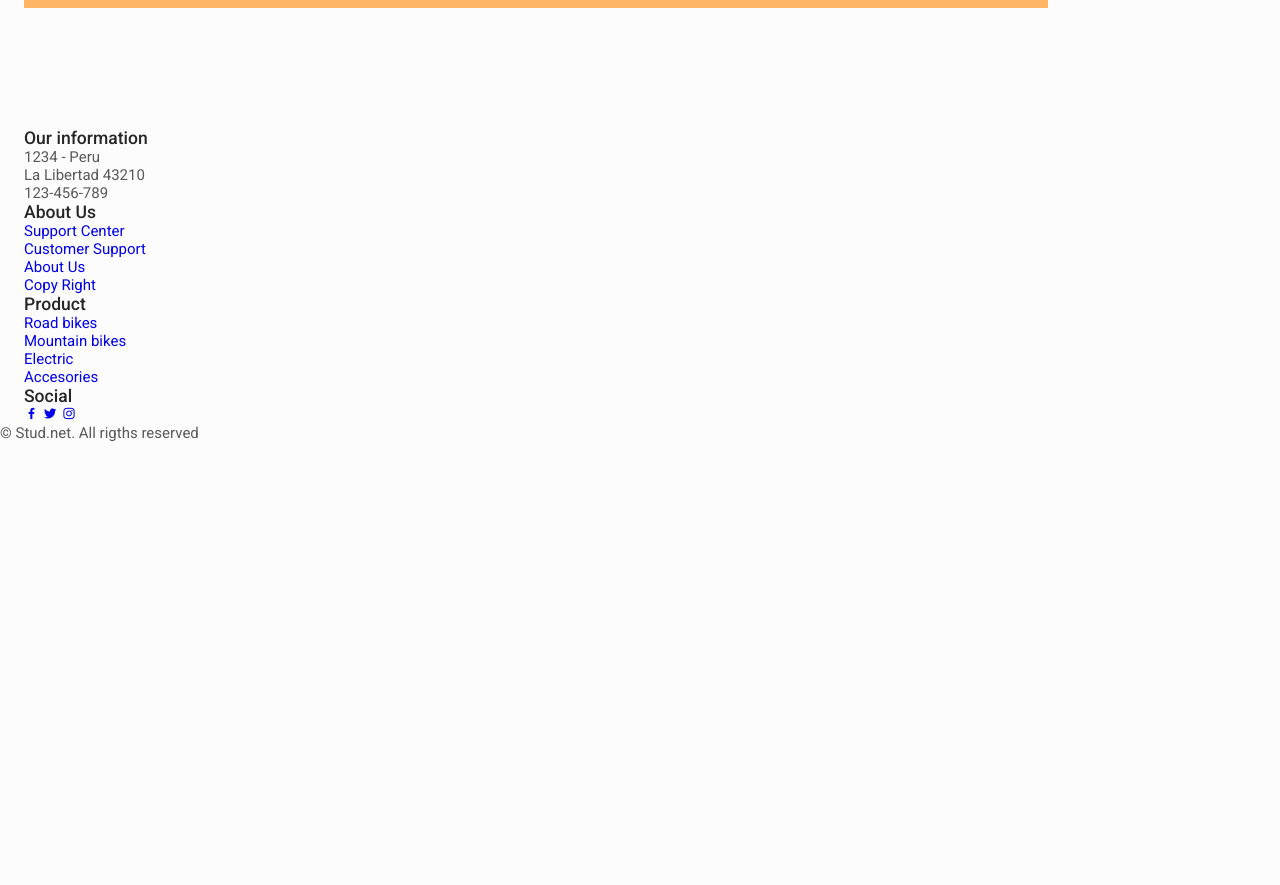
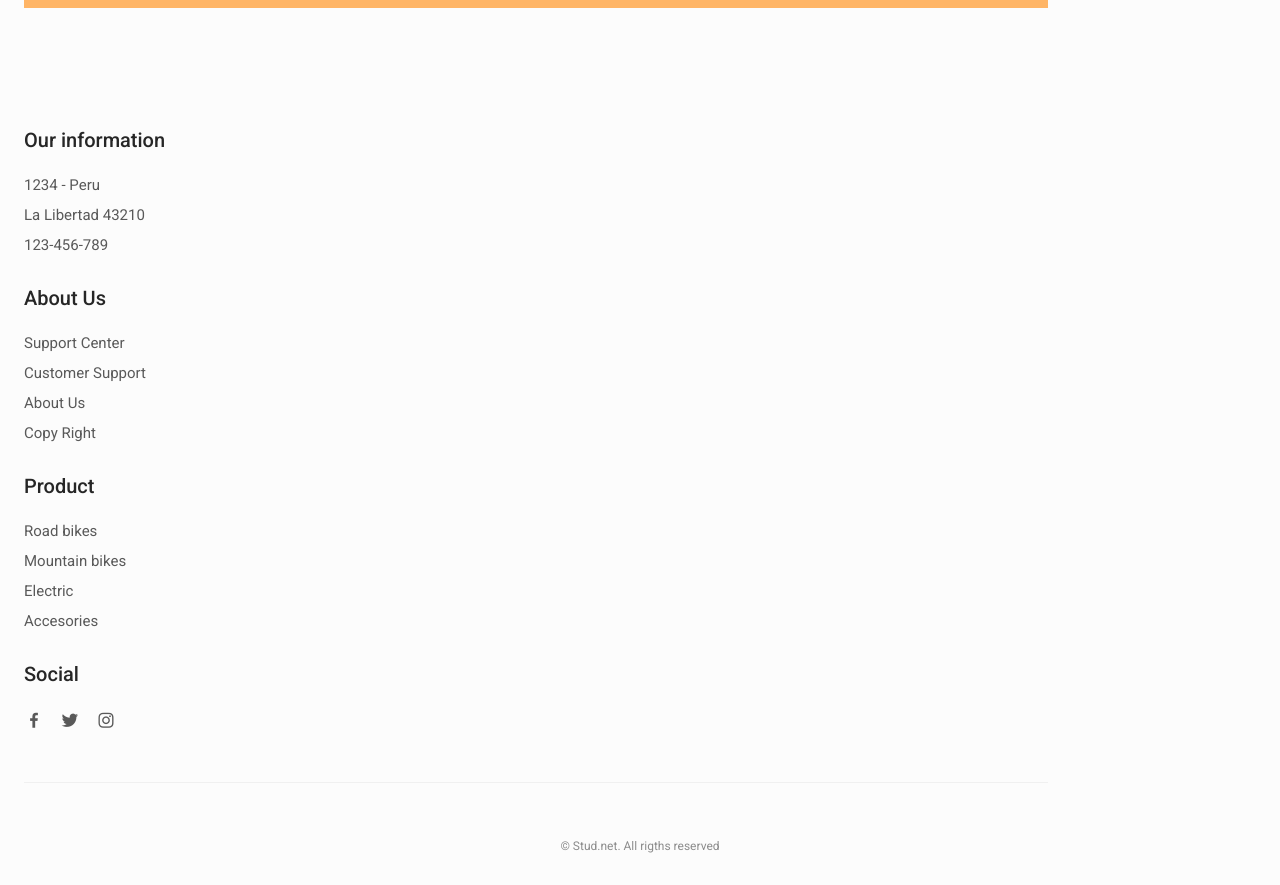
Before and after one commit to Studdnet/maket-responsive-watches-E-commerce, a plain HTML site: page index.html in a window 1280 px wide. Shown: the part 5640-6525 px from the top of the page. Before the commit the page ends 6098 px from the top, so only its background shows below. Drawn offline with nearby package versions, Linux system fonts and the light colour scheme.

Commit message:
CSS: {footer} is completed

```diff
--- a/assets/css/styles.css
+++ b/assets/css/styles.css
@@ -752,6 +752,54 @@ button {
 
 /*=============== FOOTER ===============*/
 
+.footer__container {
+  row-gap: 2rem;
+  border-bottom: 1px solid var(--border-color);
+  padding-bottom: 3rem;
+}
+
+.footer__title {
+  font-size: var(--h2-font-size);
+  margin-bottom: var(--mb-1-5);
+}
+
+.footer__list,
+.footer__links {
+  display: flex;
+  flex-direction: column;
+  row-gap: 0.75rem;
+}
+
+.footer__link {
+  color: var(--text-color);
+}
+
+.footer__link:hover {
+  color: var(--title-color);
+}
+
+.footer__social {
+  display: flex;
+  column-gap: 1rem;
+}
+
+.footer__social-link {
+  font-size: 1.25rem;
+  color: var(--text-color);
+}
+
+.footer__social-link:hover {
+  color: var(--title-color);
+}
+
+.footer__copy {
+  display: block;
+  margin: 3.5rem 0 1rem 0;
+  text-align: center;
+  font-size: var(--smaller-font-size);
+  color: var(--text-color-light);
+}
+
 /*=============== SCROLL UP ===============*/
 
 /* Show Scroll Up*/
```
